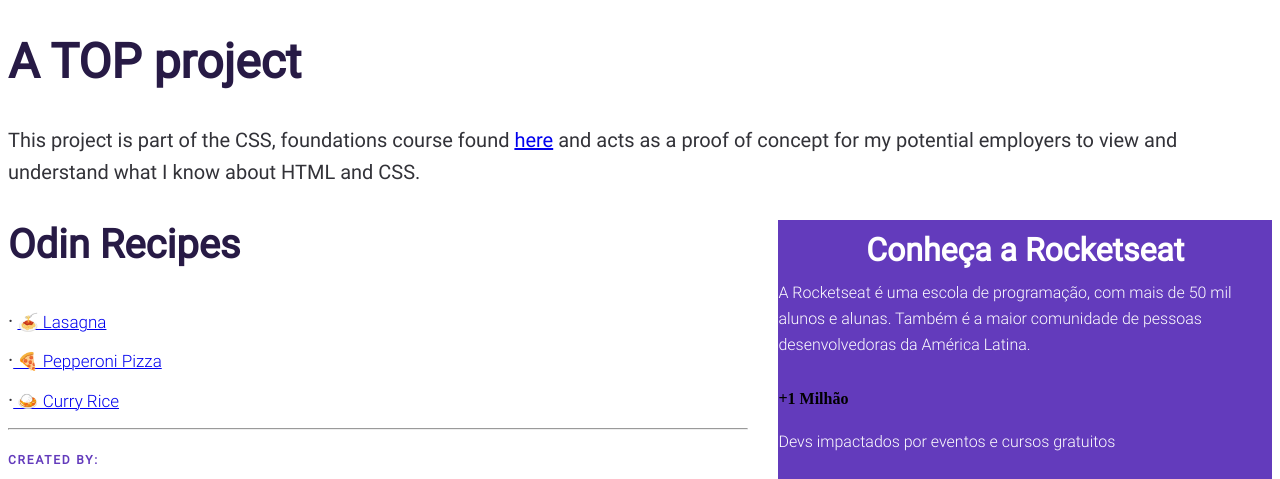
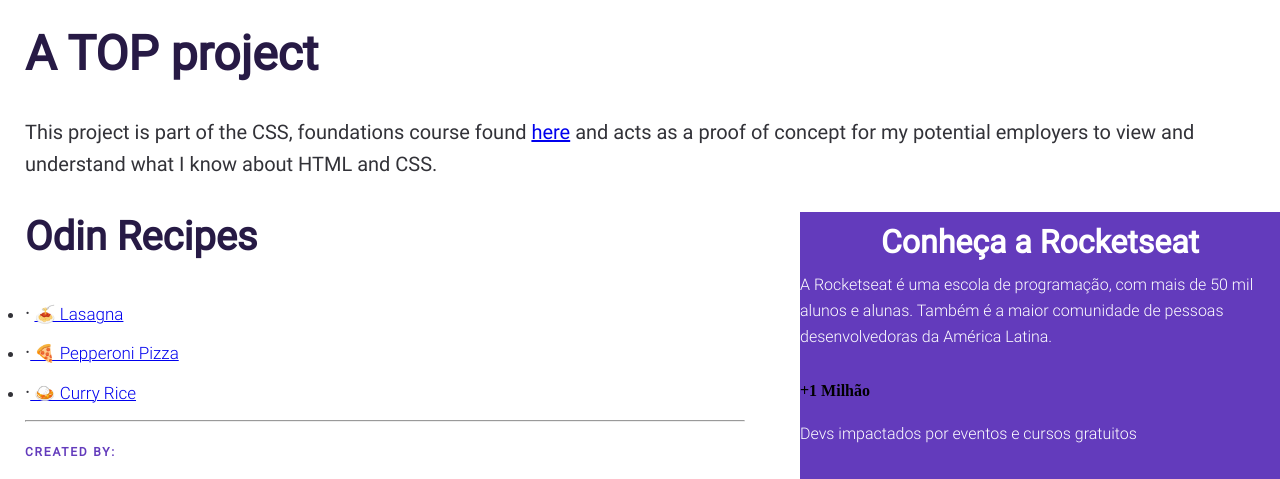
Before and after one commit to jwsoh07/odin-recipes, a plain HTML site: page index.html in a window 1280 px wide. Shown: the top 479 px of the page. Drawn offline with Linux system fonts and the light colour scheme.

Commit message:
Adjust homepage layout for overall aesthetic

```diff
--- a/style.css
+++ b/style.css
@@ -8,10 +8,22 @@
   src: url('./fonts/Roboto-Light.woff2') format('woff2');
 }
 
+body {
+  margin: 24px 0 0 0;
+}
+
+body > header {
+  margin: 0 25px;
+}
+
 main {
   display: flex;
   flex-direction: column;
   gap: 30px;
+}
+
+main > .recipes-container {
+  margin: 0 25px;
 }
 
 h1,
@@ -26,7 +38,7 @@
   font-weight: 700;
   line-height: 60px;
   word-wrap: break-word;
-  margin: 32px 0 0 0;
+  margin: 0;
 }
 
 header>p {
```
